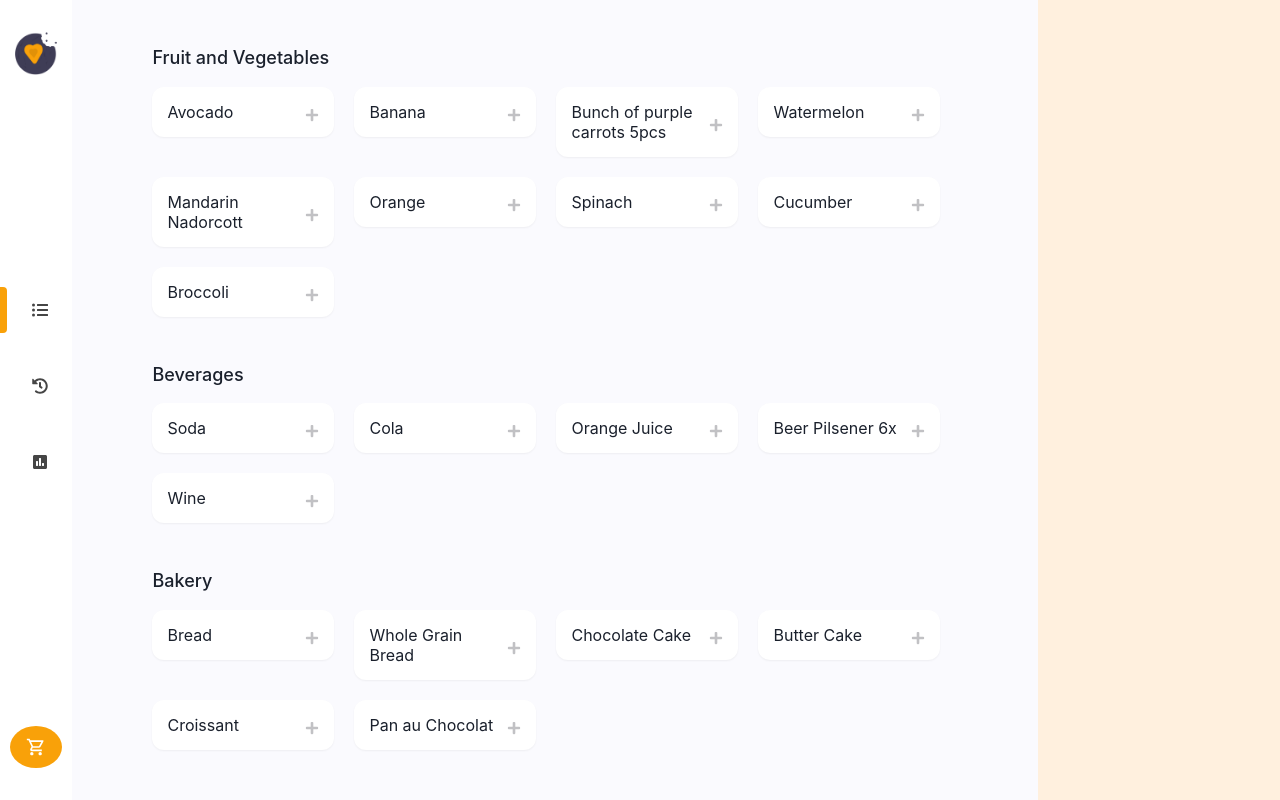
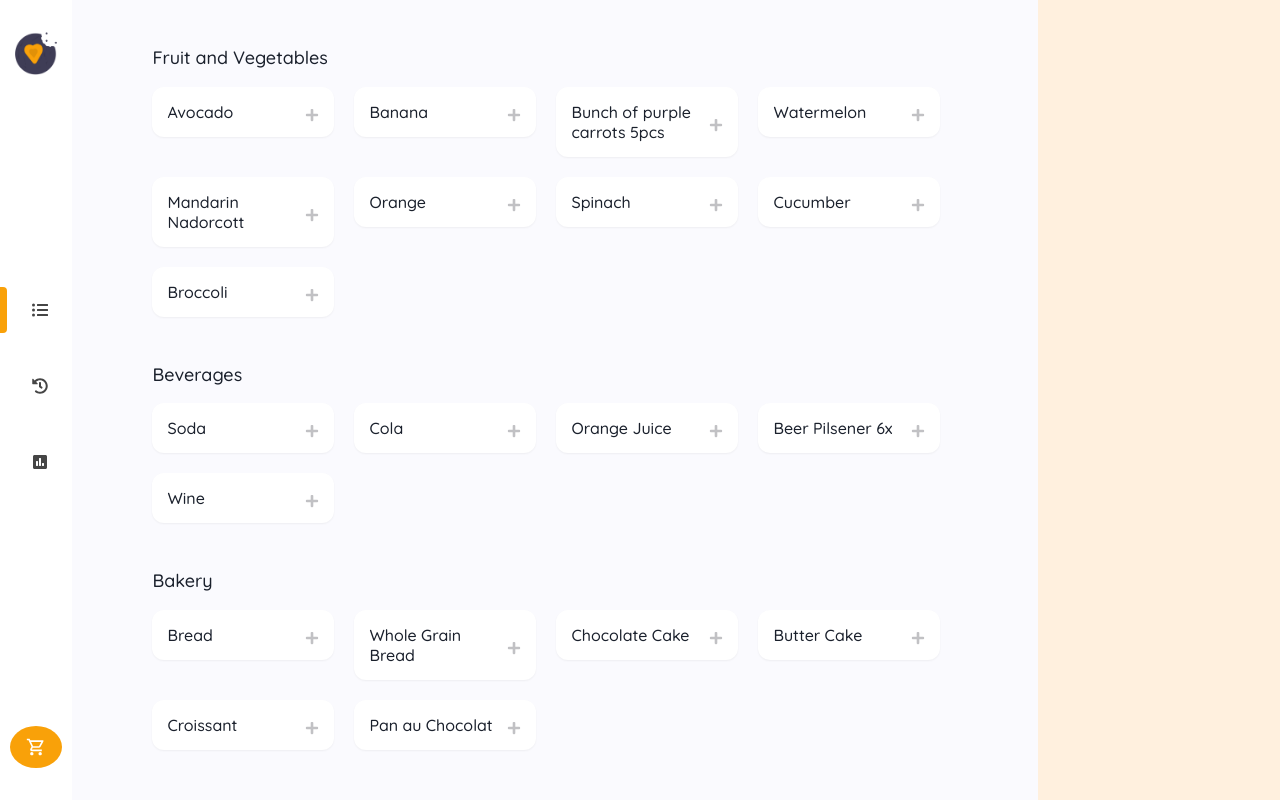
Before and after one commit to joao-pedrozo/shoppingify-client, a Next.js app: page / in a window 1280 px wide. Built offline with nearby package versions, Linux system fonts and the light colour scheme.

Commit message:
feat: Adding Chakra theme with font

```diff
--- a/package.json
+++ b/package.json
@@ -14,6 +14,7 @@
     "@chakra-ui/react": "^2.5.2",
     "@emotion/react": "^11.10.6",
     "@emotion/styled": "^11.10.6",
+    "@next/font": "^13.2.4",
     "@types/node": "18.15.3",
     "@types/react": "18.0.28",
     "@types/react-dom": "18.0.11",
--- a/src/pages/_app.tsx
+++ b/src/pages/_app.tsx
@@ -1,9 +1,10 @@
 import type { AppProps } from 'next/app';
 import { ChakraProvider } from '@chakra-ui/react';
+import { theme } from '@/theme/theme';
 
 export default function App({ Component, pageProps }: AppProps) {
   return (
-    <ChakraProvider>
+    <ChakraProvider theme={theme}>
       <Component {...pageProps} />
 
       {/* We need to do this to make sure that the page have at least 100% height */}
--- /dev/null
+++ b/src/theme/theme.ts
@@ -0,0 +1,14 @@
+import { extendTheme } from '@chakra-ui/react';
+import { Quicksand } from '@next/font/google';
+
+const nextFont = Quicksand({
+  weight: ['500', '700'],
+  subsets: ['latin'],
+});
+
+export const theme = extendTheme({
+  fonts: {
+    body: nextFont.style.fontFamily,
+    heading: nextFont.style.fontFamily,
+  },
+});
```
Also changed, not shown: 1 other file (tests, documents, lock files or other folders).
